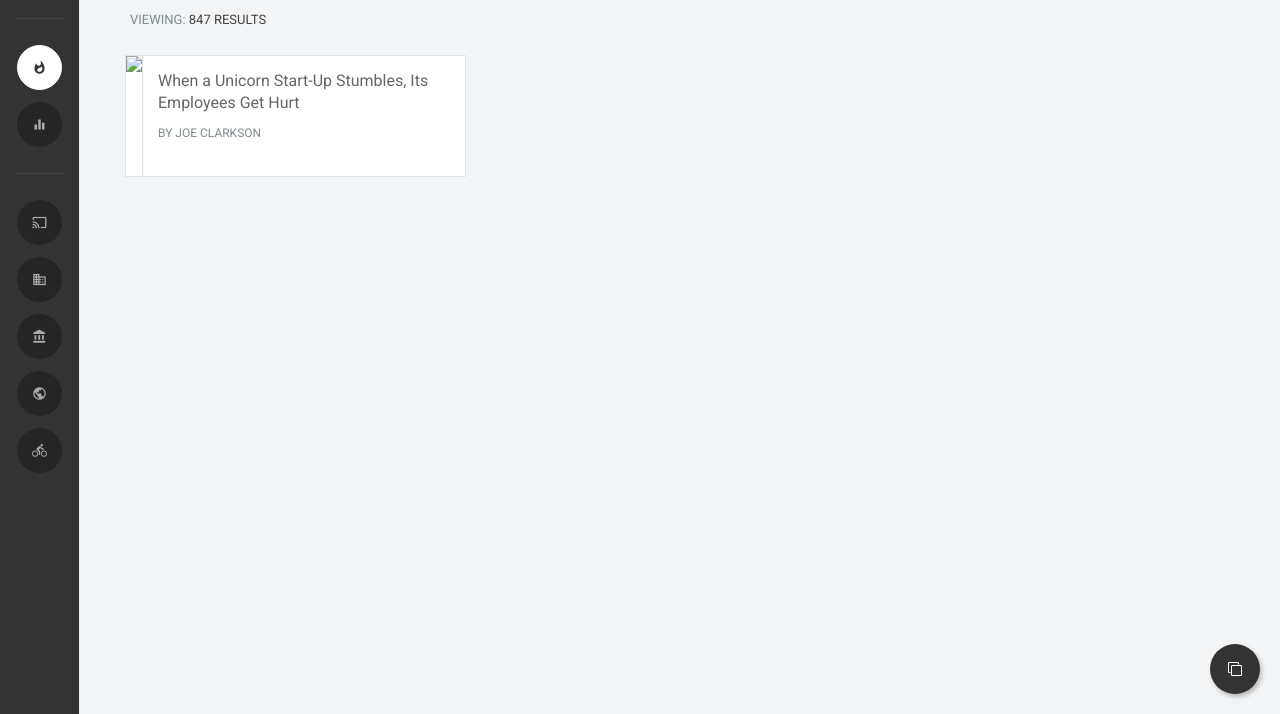
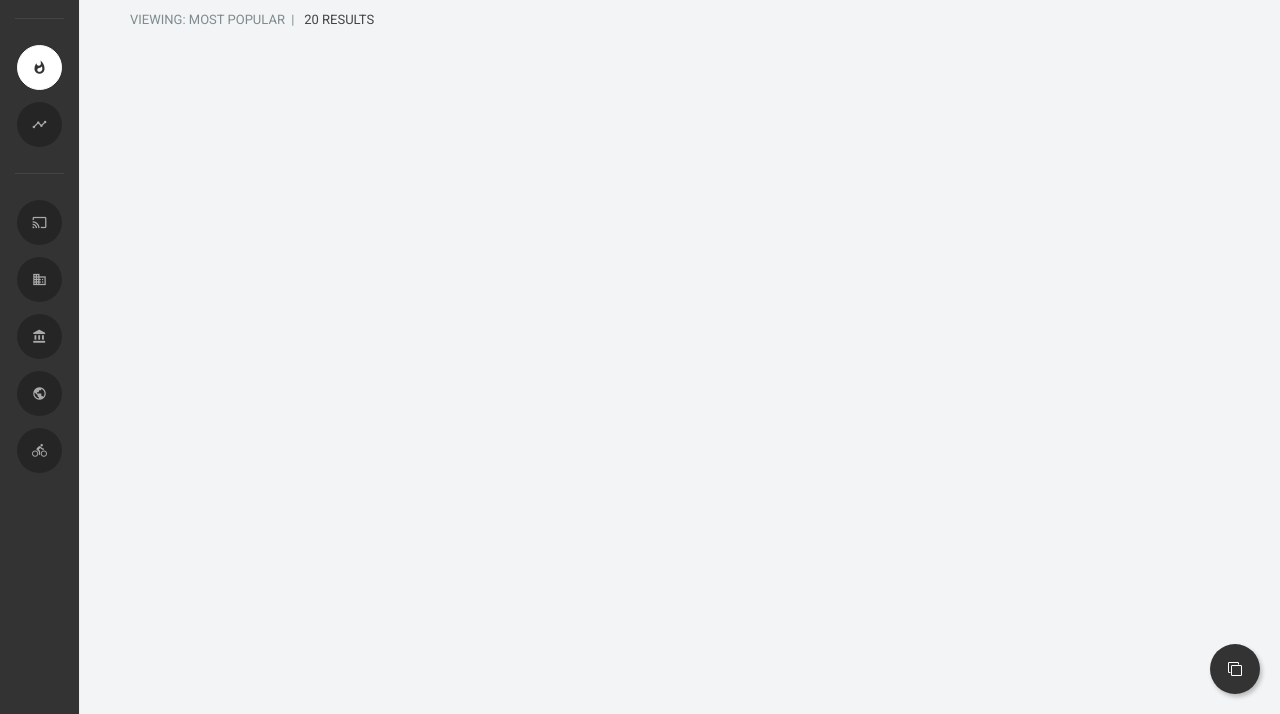
Before and after one commit to narulakeshav/silicon, a plain HTML site: page index.jade in a window 1280 px wide. Shown: the part 86-800 px from the top of the page. Drawn offline with nearby package versions, Linux system fonts and the light colour scheme; files that its build step writes are made by us from their sources; no server answers.

Commit message:
Remove the placeholder card

```diff
--- a/index.jade
+++ b/index.jade
@@ -2,6 +2,7 @@ doctype html
 html
     head
         meta(name='viewport', content='width=device-width, initial-scale=1.0')
+        meta(charset="UTF-8")
 
         // Favicon and Title
         title#page-title Silicon - Top NYT Stories
@@ -33,7 +34,7 @@ html
                     a.btn.options.hot.select
                         span.material-icons whatshot
                     a.btn.options
-                        span.material-icons equalizer
+                        span.material-icons timeline
                     hr
                     a.btn.options#tech
                         span.material-icons cast
@@ -52,14 +53,11 @@ html
                             input.form-control(id="input", placeholder="Search for articles, headlines, etc.")
                         hr.line
                         p#viewing Viewing:
-                            span#result-num 847 Results
+                            span#view-type Most Popular
+                            | &nbsp;&nbsp;|&nbsp;&nbsp;
+                            span#result-num 20 Results
                     div.col-md-12#feed
-                            div.col-md-4
-                                div.col-md-12.card
-                                    a(href="#")
-                                        img.img-responsive#img-card(src="img-card.jpg")
-                                        p#card-title When a Unicorn Start-Up Stumbles, Its Employees Get Hurt
-                                        p#post-by By JOE CLARKSON
+
         button.btn.btn-kn
             span.fa.fa-clone
 
```
